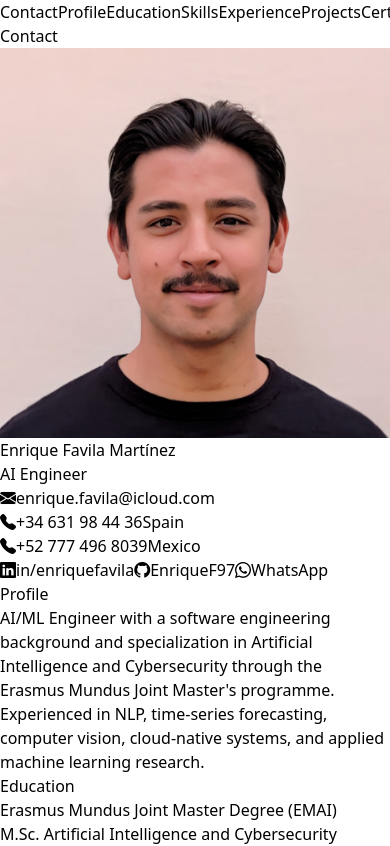
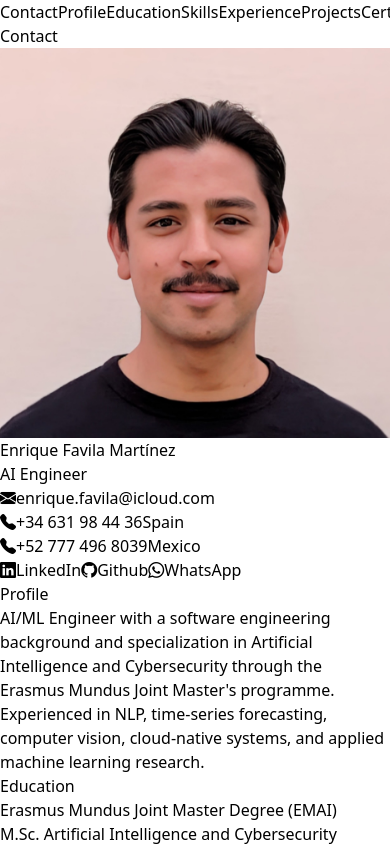
Before and after one commit to EnriqueF97/profile-page, a React (Vite) app: page / in a window 390 px wide. Shown: the top 846 px of the page. Built offline with nearby package versions, Linux system fonts and the light colour scheme.

Commit message:
Fix telephone number

```diff
--- a/src/components/Contact.jsx
+++ b/src/components/Contact.jsx
@@ -64,7 +64,7 @@ export default function Contact() {
                         className="flex items-center gap-3 text-gray-700 hover:text-blue-700 transition-colors"
                       >
                         <i className="bi bi-linkedin text-xl w-6"></i>
-                        <span className="text-sm">in/enriquefavila</span>
+                        <span className="text-sm">LinkedIn</span>
                       </a>
                       <a
                         href="https://github.com/EnriqueF97"
@@ -73,10 +73,10 @@ export default function Contact() {
                         className="flex items-center gap-3 text-gray-700 hover:text-black transition-colors"
                       >
                         <i className="bi bi-github text-xl w-6"></i>
-                        <span className="text-sm">EnriqueF97</span>
+                        <span className="text-sm">Github</span>
                       </a>
                       <a
-                        href="https://api.whatsapp.com/send?phone=56963460381"
+                        href="https://api.whatsapp.com/send?phone=527774968039"
                         target="_blank"
                         rel="noopener noreferrer"
                         className="flex items-center gap-3 text-gray-700 hover:text-green-600 transition-colors"
```
